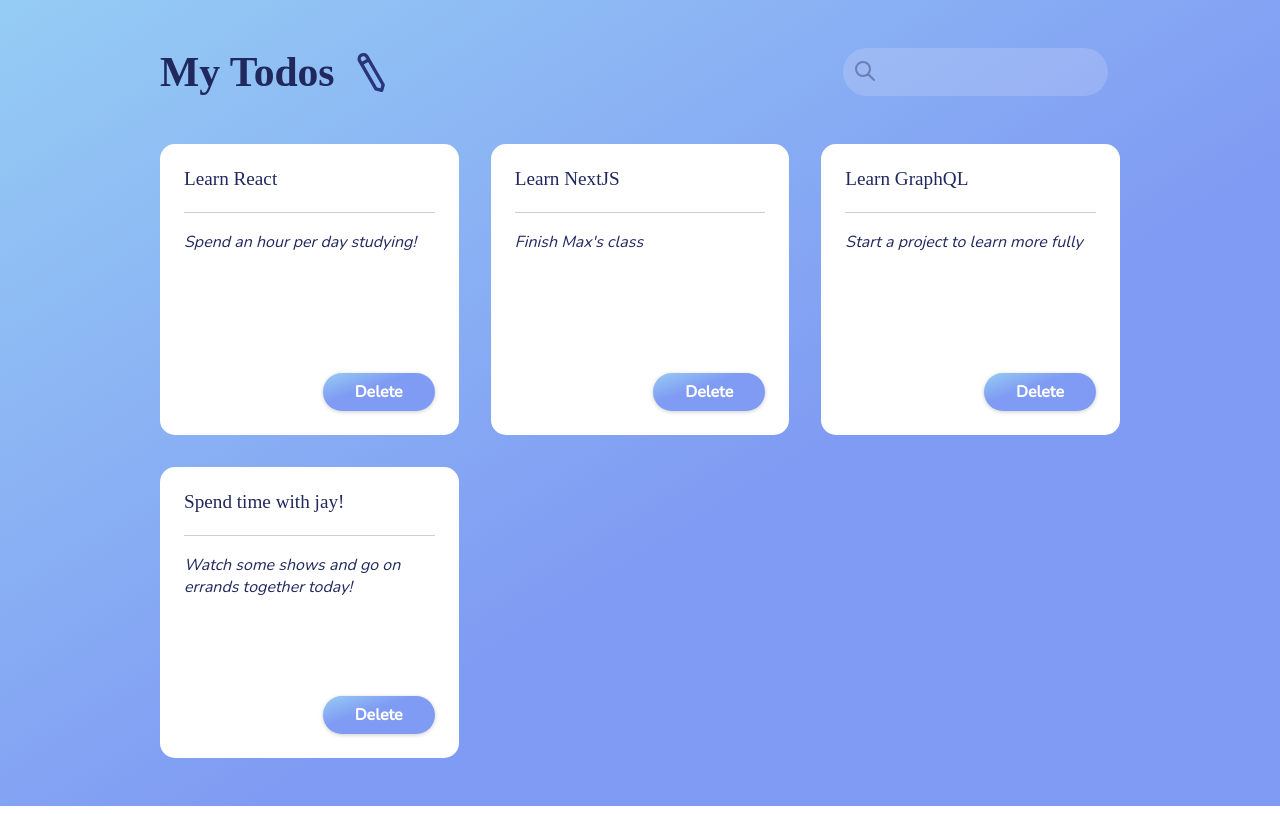
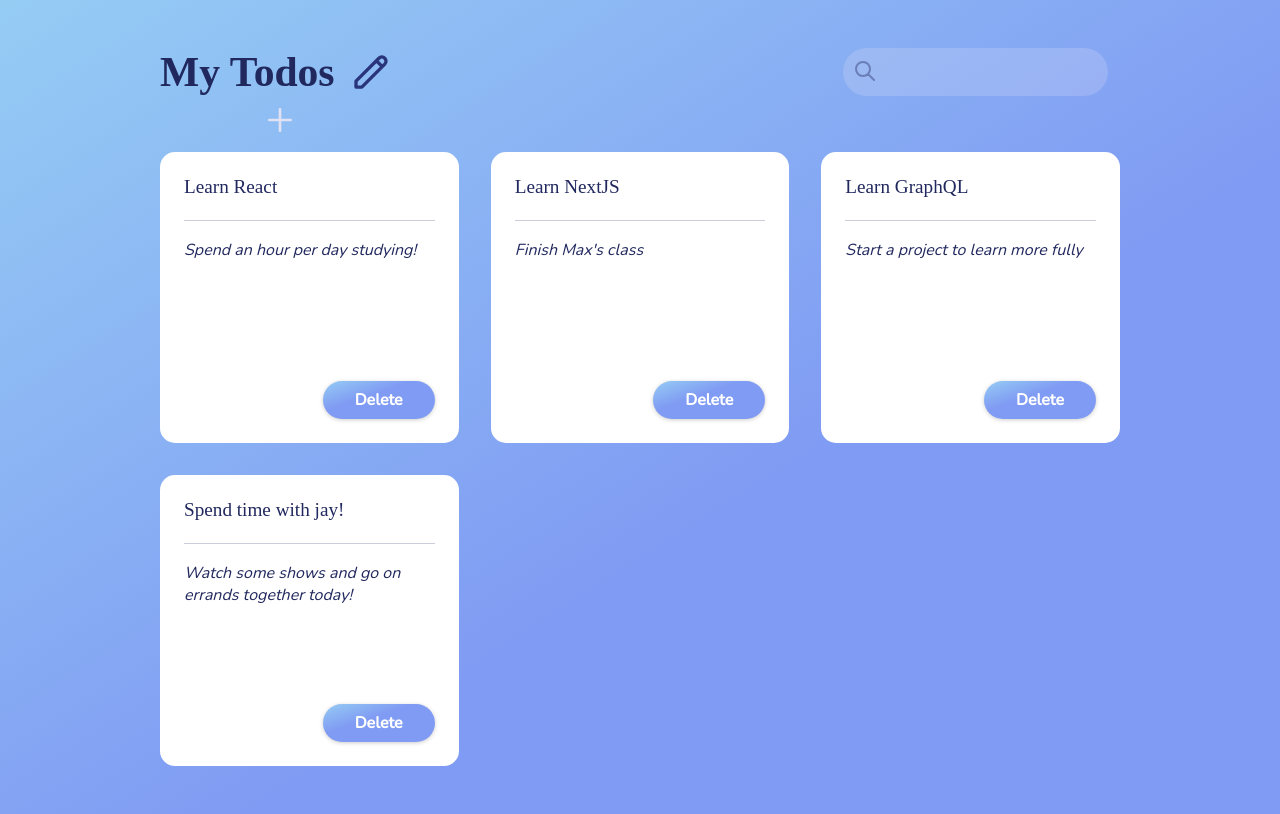
Before and after one commit to krissygroom/react-hooks-todos, a React (Create React App) app: page / in a window 1280 px wide. Built offline with nearby package versions, Linux system fonts and the light colour scheme; a web font is replaced by a local one.

Commit message:
Add note button styling

```diff
--- a/package.json
+++ b/package.json
@@ -3,7 +3,12 @@
   "version": "0.1.0",
   "private": true,
   "dependencies": {
+    "@emotion/react": "^11.8.2",
+    "@emotion/styled": "^11.8.1",
     "@heroicons/react": "^1.0.6",
+    "@material-ui/core": "^4.12.4",
+    "@material-ui/styles": "^4.11.5",
+    "@mui/material": "^5.5.3",
     "@testing-library/jest-dom": "^5.11.9",
     "@testing-library/react": "^11.2.5",
     "@testing-library/user-event": "^12.7.2",
--- a/src/App.js
+++ b/src/App.js
@@ -1,6 +1,7 @@
 import React, { useState } from "react";
 import Todo from "./components/Todo";
 import Header from "./components/Header";
+import AddNote from "./components/AddNote";
 
 const todoList = [
   {
@@ -56,6 +57,17 @@ const App = () => {
     });
   };
 
+  const handleNewNote = () => {
+    const newNote = {
+      id: Date.now(),
+      title: "",
+      description: "",
+    };
+
+    const newList = [...list, newNote];
+    setList(newList);
+  };
+
   /*
   TODO:
   1. add new note button and handle click event button
@@ -70,6 +82,7 @@ const App = () => {
   return (
     <div className="main-container">
       <Header onChange={handleListChange} />
+      <AddNote />
       <div className="cards-container">
         {filteredList().map((item) => {
           return (
--- /dev/null
+++ b/src/components/AddNote.css
@@ -0,0 +1,15 @@
+.add-note {
+  display: flex;
+  align-items: center;
+  justify-content: center;
+  align-items: center;
+  width: 15rem;
+}
+
+.icon.icon-plus {
+  color: rgba(233, 229, 244, 0.9);
+  cursor: pointer;
+  height: 2rem;
+  width: 2rem;
+  margin-bottom: 1rem;
+}
--- /dev/null
+++ b/src/components/AddNote.js
@@ -0,0 +1,29 @@
+import React from "react";
+import "./AddNote.css";
+import "./btn.css";
+import { PlusIcon } from "@heroicons/react/outline";
+import Tooltip from "@mui/material/Tooltip";
+
+const AddNote = () => {
+  return (
+    <div className="add-note">
+      <Tooltip
+        title="Add Note"
+        componentsProps={{
+          tooltip: {
+            sx: {
+              color: "#fff",
+              backgroundColor: "#6D739A",
+              fontSize: "1rem",
+              fontFamily: "inherit",
+              borderRadius: "100px",
+            },
+          },
+        }}>
+        <PlusIcon className="h-5 w-5 icon icon-plus" />
+      </Tooltip>
+    </div>
+  );
+};
+
+export default AddNote;
--- a/src/components/Header.css
+++ b/src/components/Header.css
@@ -2,7 +2,7 @@
   display: flex;
   align-items: center;
   justify-content: space-between;
-  margin-bottom: 3rem;
+  margin-bottom: 0.5rem;
   margin-right: 0.75rem;
 }
 
@@ -10,13 +10,13 @@
   display: flex;
   align-items: center;
   gap: 1rem;
+  width: 18rem;
 }
 
 .icon {
   height: 2.5rem;
   width: 2.5rem;
   color: #29347a;
-  transform: rotate(285deg);
   padding: 0;
   margin: 0;
 }
```
Also changed, not shown: 1 other file (tests, documents, lock files or other folders).
